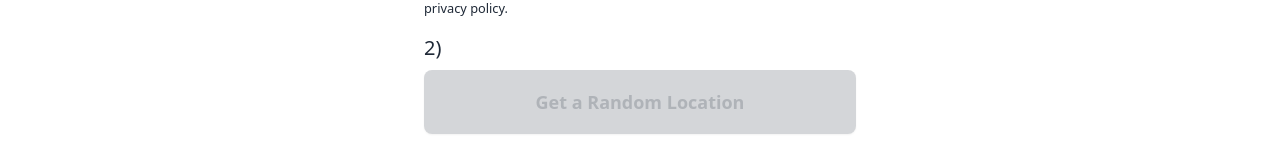
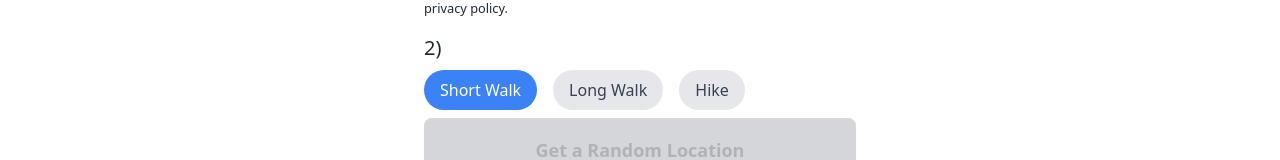
Before and after one commit to koljapluemer/random-location, a Vue app: page / in a window 1280 px wide. Shown: the part 863-1023 px from the top of the page. Built offline with nearby package versions, Linux system fonts and the light colour scheme; what vue3-openlayers would draw is missing.

Commit message:
add pinia and adapt landing page to it

```diff
--- a/src/components/GoalMap.vue
+++ b/src/components/GoalMap.vue
@@ -1,29 +1,5 @@
 <template>
-  <div class="flex space-x-4">
-    <label
-      v-for="option in options"
-      :key="option.value"
-      class="inline-flex items-center cursor-pointer"
-    >
-      <input
-        type="radio"
-        name="distance"
-        :value="option.value"
-        v-model="distance"
-        class="hidden"
-      />
-      <span
-        :class="[
-          'px-4 py-2 rounded-full transition-colors',
-          distance === option.value
-            ? 'bg-blue-500 text-white'
-            : 'bg-gray-200 text-gray-700 hover:bg-gray-300',
-        ]"
-      >
-        {{ option.label }}
-      </span>
-    </label>
-  </div>
+
   <div id="map"></div>
 </template>
 
@@ -31,19 +7,14 @@
 import leaflet from "leaflet";
 import { onMounted, watchEffect } from "vue";
 
-import {
-  homeMarker,
-  generatedDestinationMarker,
-  destinationMarkerGeneratedAtDate,
-} from "../stores/mapStore";
 
 let map: leaflet.Map;
 
 import { ref } from "vue";
 
 import randomLocation from "random-location";
-
-const distance = ref(0.5); // Default selected value
+import { useMainStore } from '@/stores/main'
+const main = useMainStore()
 
 const options = [
   { label: "Short Walk", value: 0.5 },
@@ -51,38 +22,47 @@ const options = [
   { label: "Hike", value: 7 },
 ];
 
-function setRandomCoord() {
-  // const randomCirclePoint = (centerPoint, radius, randomFn = Math.random)
 
-  // check if destinationMarkerGeneratedAtDate was local today
-  // ONLY date not whole datetime!!
-  if (destinationMarkerGeneratedAtDate.value == new Date().toLocaleDateString()) {
-    console.log(
-      "destinationMarkerGeneratedAtDate was today, not generating new destination"
-    );
-  } else {
-    console.log(
-      "destinationMarkerGeneratedAtDate was not today, generating new destination"
-    );
-    const randomPoint = randomLocation.randomCirclePoint(
-      { latitude: homeMarker.value.latitude, longitude: homeMarker.value.longitude },
-      distance.value * 1000
-    );
-    generatedDestinationMarker.value = randomPoint;
-    destinationMarkerGeneratedAtDate.value = new Date().toLocaleDateString();
-  }
+
+function getRandomCoord() {
+  // TODO: this is a truly terrible non-DRY hack, with magic numbers
+  // ...fix :)
+  // ...this is also mirrored in store
+  console.log('distance is:', distance.value)
+
+  // if ((distance.value = 0.5)) {
+  //   console.log(short_destinationMarkerGeneratedAtDate.value, new Date().toLocaleDateString())
+  //   if (short_destinationMarkerGeneratedAtDate.value == new Date().toLocaleDateString()) {
+  //     console.log(
+  //       "short destinationMarkerGeneratedAtDate was today, not generating new destination"
+  //     );
+  //   } else {
+  //     console.log(
+  //       "destinationMarkerGeneratedAtDate was not today, generating new destination"
+  //     );
+  //     console.log('home marker', main.homeMarker.latitude, main.homeMarker.longitude)
+  //     const randomPoint = randomLocation.randomCirclePoint(
+  //       { latitude: main.homeMarker.latitude, longitude: main.homeMarker.longitude },
+  //       distance.value * 1000
+  //     );
+  //     short_generatedDestinationMarker.value = randomPoint;
+  //     short_destinationMarkerGeneratedAtDate.value = new Date().toLocaleDateString();
+  //   }
+
+  //   return short_generatedDestinationMarker.value;
+  // }
 
 }
 
 onMounted(() => {
-  if (homeMarker.value.latitude == 0 && homeMarker.value.longitude == 0) {
+  if (main.homeMarker.latitude == 0 && main.homeMarker.longitude == 0) {
     // redirect to home page
     location.href = "/";
   }
 
   map = leaflet
     .map("map")
-    .setView([homeMarker.value.latitude, homeMarker.value.longitude], 13);
+    .setView([main.homeMarker.latitude, main.homeMarker.longitude], 13);
 
   leaflet
     .tileLayer("https://tile.openstreetmap.org/{z}/{x}/{y}.png", {
@@ -92,20 +72,19 @@ onMounted(() => {
     })
     .addTo(map);
 
-  setRandomCoord();
+  const markerCoords = getRandomCoord();
   // create marker
   leaflet
     .marker([
-      generatedDestinationMarker.value.latitude,
-      generatedDestinationMarker.value.longitude,
+      markerCoords.latitude,
+      markerCoords.longitude,
     ])
     .addTo(map)
     .bindPopup(
-      `Destination Marker at (<strong>${generatedDestinationMarker.value.latitude.toFixed(
+      `Destination Marker at (<strong>${markerCoords.latitude.toFixed(
         2
-      )},${generatedDestinationMarker.value.longitude.toFixed(2)}</strong>)`
+      )},${markerCoords.longitude.toFixed(2)}</strong>)`
     );
-
 });
 </script>
 
--- a/src/components/PinMap.vue
+++ b/src/components/PinMap.vue
@@ -5,18 +5,19 @@
 <script setup lang="ts">
 import leaflet from "leaflet";
 import { onMounted, watchEffect } from "vue";
-
-import { homeMarker } from "../stores/mapStore";
+import { useMainStore } from '@/stores/main'
+const main = useMainStore()
 
 let map: leaflet.Map;
 
 onMounted(() => {
-  // default view is either homemarker or new york
+  // default view is either main.homeMarker or new york
   let defaultView = [40.73061, -73.935242];
-  if (!(homeMarker.value.latitude == 0 && homeMarker.value.longitude == 0)) {
+  if (!(main.homeMarker.latitude == 0 && main.homeMarker.longitude == 0)) {
     console.log("setting default view to home marker");
-    defaultView = [homeMarker.value.latitude, homeMarker.value.longitude];
+    defaultView = [main.homeMarker.latitude, main.homeMarker.longitude];
   }
+
 
   map = leaflet.map("map").setView(defaultView, 13);
 
@@ -28,9 +29,9 @@ onMounted(() => {
     })
     .addTo(map);
 
-  //   if homeMarker set, add to map
-  if (homeMarker.value) {
-    leaflet.marker([homeMarker.value.latitude, homeMarker.value.longitude]).addTo(map);
+  //   if main.homeMarker set, add to map
+  if (main.homeMarker) {
+    leaflet.marker([main.homeMarker.latitude, main.homeMarker.longitude]).addTo(map);
   }
 
   map.addEventListener("click", (e) => {
@@ -46,14 +47,19 @@ onMounted(() => {
       );
 
     //   if previous home marker, remove
-    if (homeMarker.value) {
+    if (main.homeMarker) {
       console.log("removing home marker");
-      map.removeLayer(homeMarker.value);
+      map.removeLayer(main.homeMarker);
+      // reset localstorage date values
+      // short_destinationMarkerGeneratedAtDate.value = "";
+      // mid_destinationMarkerGeneratedAtDate.value = "";
+      // long_destinationMarkerGeneratedAtDate.value = "";
       // reload page
       location.reload();
     }
 
-    homeMarker.value = { latitude, longitude };
+    main.homeMarker = { latitude, longitude };
+    console.log("home marker set to", main.homeMarker);
   });
 });
 
--- a/src/main.js
+++ b/src/main.js
@@ -2,11 +2,16 @@ import './assets/main.css'
 
 import { createApp } from 'vue'
 import App from './App.vue'
+
 import router from './router'
-// The style are only needed for some map controls.
-// However, you can also style them by your own
+
+import { createPinia } from 'pinia'
+import piniaPluginPersistedstate from 'pinia-plugin-persistedstate'
+const pinia = createPinia()
+pinia.use(piniaPluginPersistedstate)
+
+
 import "vue3-openlayers/styles.css";
-
 import OpenLayersMap from "vue3-openlayers";
 
-createApp(App).use(router).use(OpenLayersMap /*, options */).mount('#app')
+createApp(App).use(router).use(OpenLayersMap /*, options */).use(pinia).mount('#app')
--- /dev/null
+++ b/src/stores/main.js
@@ -0,0 +1,21 @@
+import { defineStore } from 'pinia'
+
+export const useMainStore = defineStore('counter', {
+    state: () => {
+        return {
+            count: 0,
+            homeMarker: {
+                latitude: 0,
+                longitude: 0
+            },
+            distance: 0.5
+        }
+    },
+    // could also be defined as
+    // state: () => ({ count: 0 })
+    actions: {
+        increment() {
+            this.count++
+        },
+    }, persist: true,
+})
--- a/src/stores/mapStore.ts
+++ b/src/stores/mapStore.ts
@@ -1,25 +1,56 @@
-import { useLocalStorage } from "@vueuse/core";
-import { computed } from "vue";
+// import { useLocalStorage } from "@vueuse/core";
+// import { computed } from "vue";
 
-type Marker = {
-  latitude: number;
-  longitude: number;
-};
+// type Marker = {
+//   latitude: number;
+//   longitude: number;
+// };
 
-export const homeMarker = useLocalStorage<Marker>("USER_MARKER", {
-  latitude: 0,
-  longitude: 0,
-});
+// export const homeMarker = useLocalStorage<Marker>("USER_MARKER", {
+//   latitude: 0,
+//   longitude: 0,
+// });
 
-export const generatedDestinationMarker = useLocalStorage<Marker>(
-  "GENERATED_DESTINATION_MARKER",
-  {
-    latitude: 0,
-    longitude: 0,
-  }
-);
 
-export const destinationMarkerGeneratedAtDate = useLocalStorage(
-  "DESTINATION_MARKER_GENERATED_AT_DATE",
-  ""
-);
+// export const distance = useLocalStorage<number>("DISTANCE", 0.5);
+
+
+// export const short_generatedDestinationMarker = useLocalStorage<Marker>(
+//   "SHORT_GENERATED_DESTINATION_MARKER",
+//   {
+//     latitude: 0,
+//     longitude: 0,
+//   }
+// );
+
+// export const short_destinationMarkerGeneratedAtDate = useLocalStorage(
+//   "SHORT_DESTINATION_MARKER_GENERATED_AT_DATE",
+//   ""
+// );
+
+// export const mid_generatedDestinationMarker = useLocalStorage<Marker>(
+//   "MID_GENERATED_DESTINATION_MARKER",
+//   {
+//     latitude: 0,
+//     longitude: 0,
+//   }
+// );
+
+// export const mid_destinationMarkerGeneratedAtDate = useLocalStorage(
+//   "MID_DESTINATION_MARKER_GENERATED_AT_DATE",
+//   ""
+// );
+
+
+// export const long_generatedDestinationMarker = useLocalStorage<Marker>(
+//   "LONG_GENERATED_DESTINATION_MARKER",
+//   {
+//     latitude: 0,
+//     longitude: 0,
+//   }
+// );
+
+// export const long_destinationMarkerGeneratedAtDate = useLocalStorage(
+//   "LONG_DESTINATION_MARKER_GENERATED_AT_DATE",
+//   ""
+// );
--- a/src/views/Landing.vue
+++ b/src/views/Landing.vue
@@ -11,8 +11,33 @@
 
   <div class="flex gap-2 flex-col">
     <h2 class="text-bold text-xl">2)</h2>
-
-    <router-link :class="'btn btn-primary btn-lg' + (!(homeMarker.latitude == 0 && homeMarker.longitude == 0) ? '' : ' btn-disabled')"
+    <div class="flex space-x-4">
+      <label
+        v-for="option in options"
+        @change="saveDistToStore"
+        :key="option.value"
+        class="inline-flex items-center cursor-pointer"
+      >
+        <input
+          type="radio"
+          name="distance"
+          :value="option.value"
+          v-model="main.distance"
+          class="hidden"
+        />
+        <span
+          :class="[
+            'px-4 py-2 rounded-full transition-colors',
+            main.distance === option.value
+              ? 'bg-blue-500 text-white'
+              : 'bg-gray-200 text-gray-700 hover:bg-gray-300',
+          ]"
+        >
+          {{ option.label }}
+        </span>
+      </label>
+    </div>
+    <router-link :class="'btn btn-primary btn-lg' + (!(main.homeMarker.latitude == 0 && main.homeMarker.longitude == 0) ? '' : ' btn-disabled')"
     to="/main">
       Get a Random Location</router-link
     >
@@ -21,6 +46,17 @@
 
 <script setup>
 import PinMap from "@/components/PinMap.vue";
-import { homeMarker } from "../stores/mapStore";
+import { ref, onMounted } from "vue";
+
+import { useMainStore } from '@/stores/main'
+const main = useMainStore()
+
+const options = [
+  { label: "Short Walk", value: 0.5 },
+  { label: "Long Walk", value: 2 },
+  { label: "Hike", value: 7 },
+];
+
+
 
 </script>
```
Also changed, not shown: package.json (+2 -5 lines), 1 other file (tests, documents, lock files or other folders).
